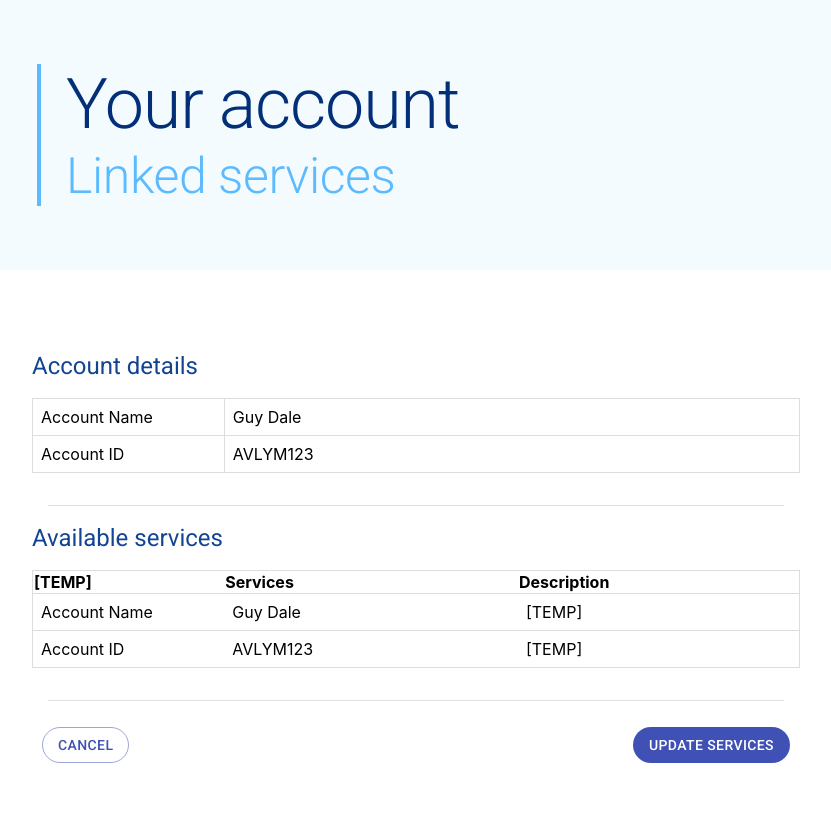
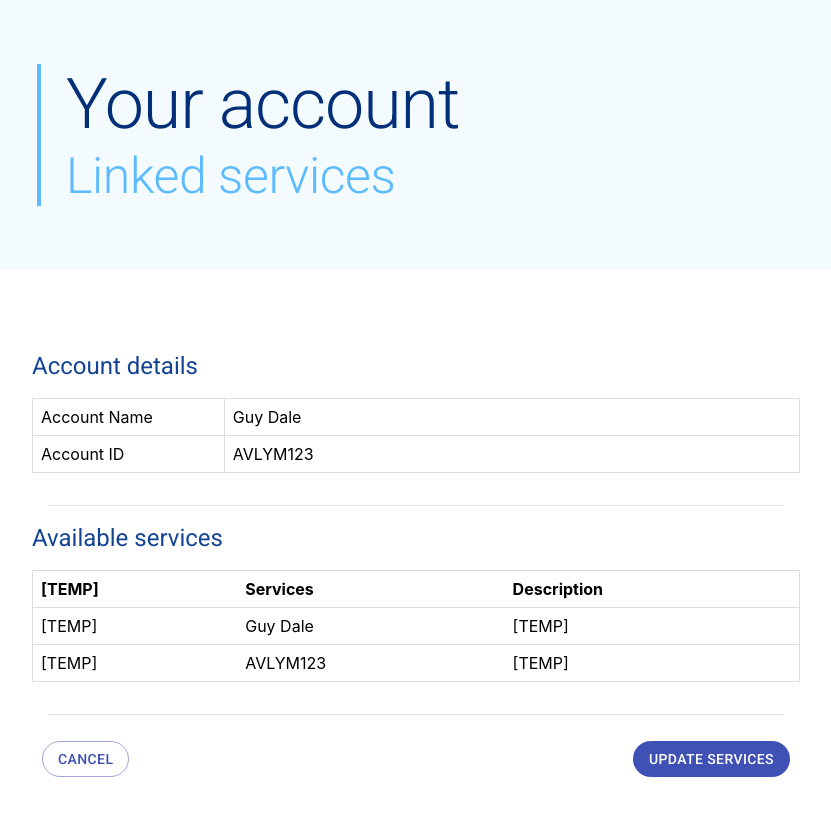
Before and after one commit to Kwiddy/Internship-React-Page, a React (Create React App) app: page / in a window 1280 px wide. Shown: the top 816 px of the page, without its empty margins (224-1055 px from the left). Built offline with nearby package versions, Linux system fonts and the light colour scheme.

Commit message:
improve styling and add package

```diff
--- a/package.json
+++ b/package.json
@@ -9,6 +9,7 @@
     "@testing-library/jest-dom": "^4.2.4",
     "@testing-library/react": "^9.5.0",
     "@testing-library/user-event": "^7.2.1",
+    "clsx": "^1.1.1",
     "enzyme": "^3.11.0",
     "enzyme-adapter-react-16": "^1.15.2",
     "fontsource-roboto": "^2.1.4",
--- a/src/components/accountServices.js
+++ b/src/components/accountServices.js
@@ -20,12 +20,12 @@ class ServiceTable extends React.Component {
             <th> Description </th>
           </tr>
           <tr key={name}>
-            <td style={{ width: "25%" }}>Account Name </td>
+            <td>[TEMP] </td>
             <td>{name}</td>
             <td>[TEMP]</td>
           </tr>
           <tr key={id}>
-            <td style={{ width: "25%" }}>Account ID</td>
+            <td>[TEMP]</td>
             <td>{id}</td>
             <td>[TEMP]</td>
           </tr>
--- a/src/styles/style.css
+++ b/src/styles/style.css
@@ -76,7 +76,8 @@ header .headText #subHead {
 }
 
 .page-wrapper .page-block .available-services table,
-.page-wrapper .page-block .available-services td {
+.page-wrapper .page-block .available-services td,
+.page-wrapper .page-block .available-services th {
   color: black;
   padding: 1vh;
 }
--- a/src/styles/style.scss
+++ b/src/styles/style.scss
@@ -61,7 +61,8 @@ header {
         border: 1px solid #ddd;
       }
       table,
-      td {
+      td,
+      th {
         color: black;
         padding: 1vh;
       }
```
Also changed, not shown: 1 other file (tests, documents, lock files or other folders).
